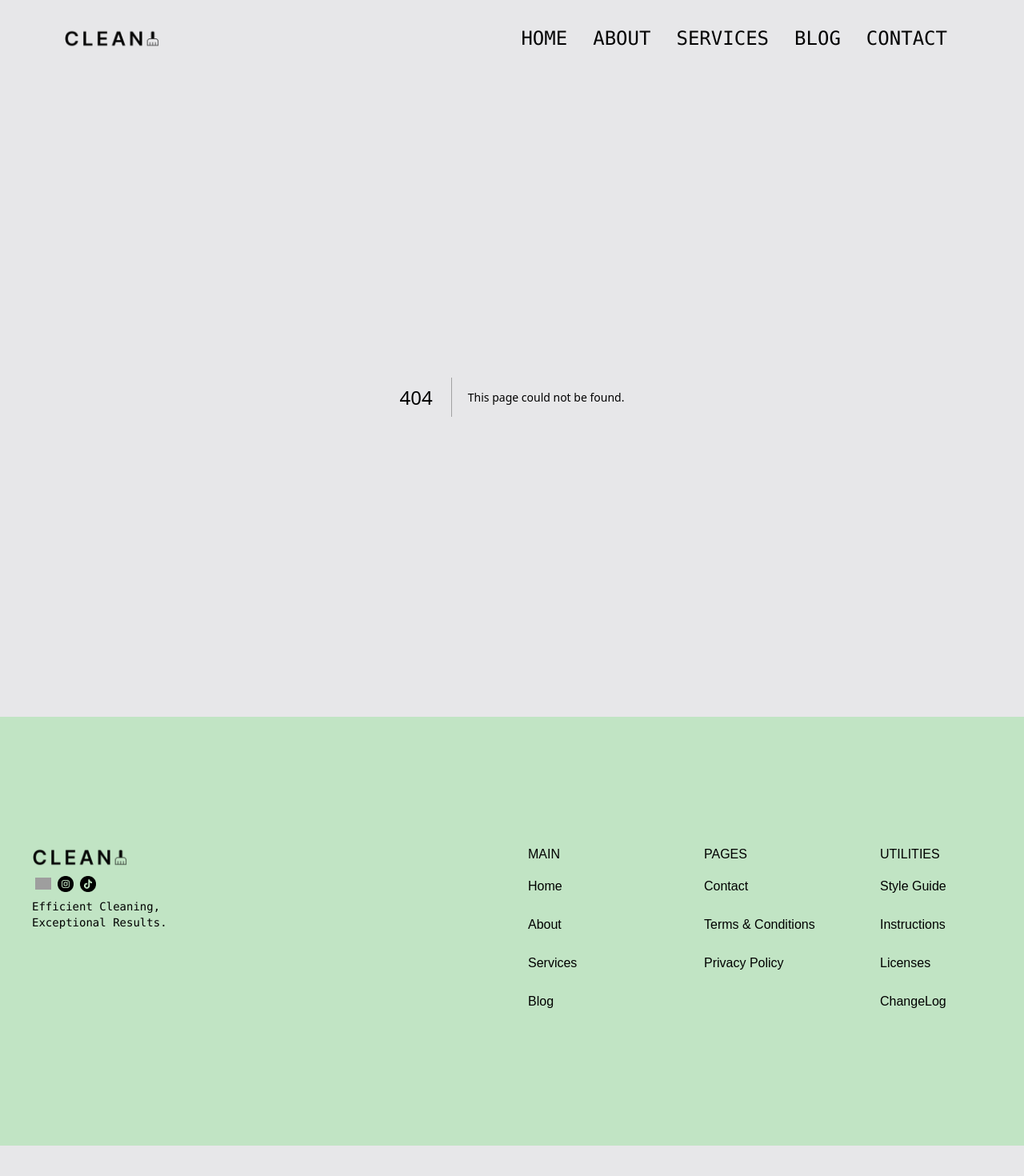
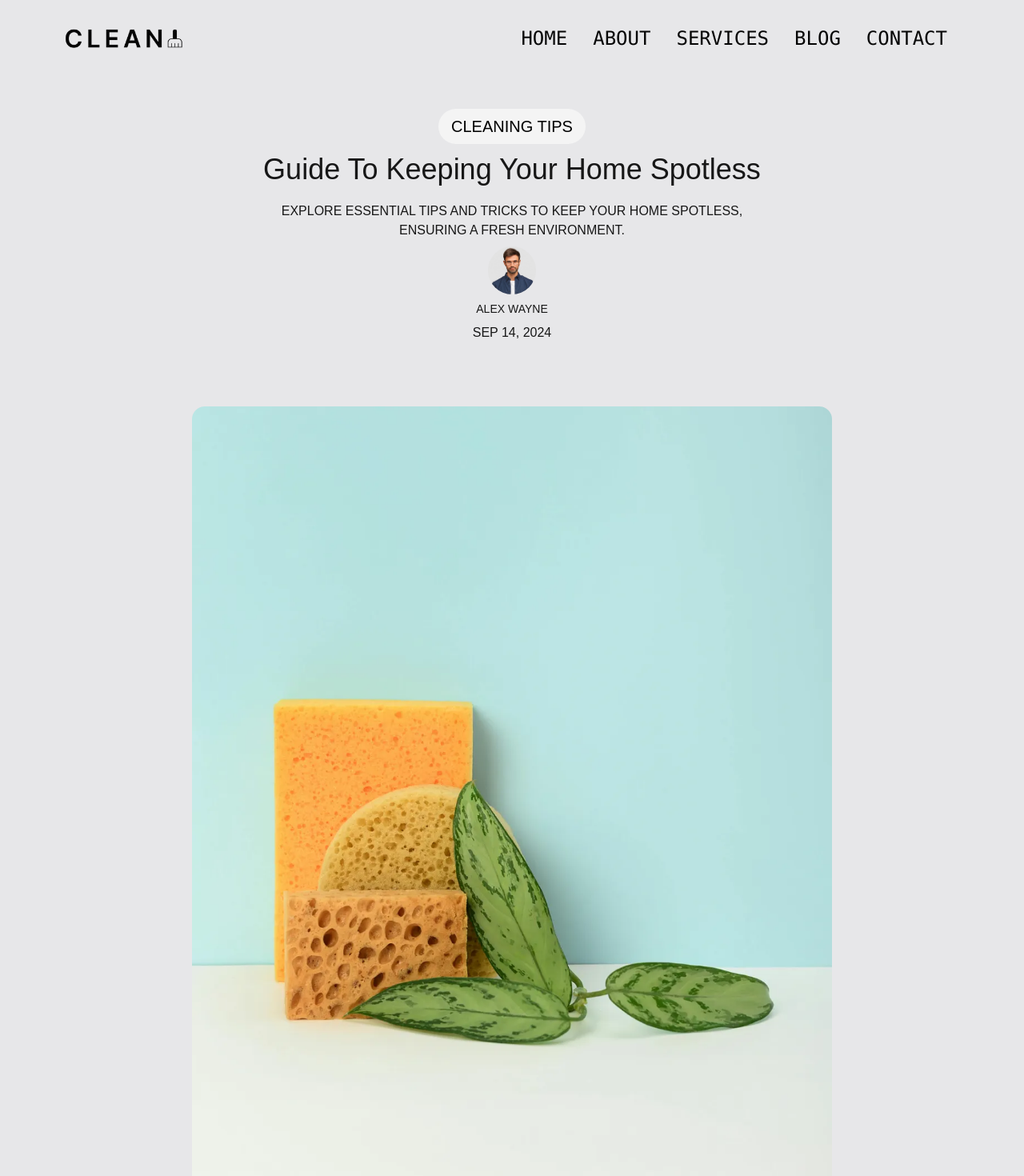
Before and after one commit to Yagya-Adh/clean, a Next.js app: page /blog/1 in a window 1280 px wide. Before the commit this address had no page. Shown: the top 1470 px of the page at 80% size. Before the commit the page ends 1432 px from the top, so only its background shows below. Built offline with nearby package versions, Linux system fonts and the light colour scheme; grey boxes are pictures that could not be loaded.

Commit message:
and save chnages

```diff
--- /dev/null
+++ b/app/blog/[id]/page.tsx
@@ -0,0 +1,97 @@
+"use client";
+import CardBadge from "@/app/components/badge/CardBadge";
+import blogData from "@/blogData.json";
+import Image from "next/image";
+import { useParams } from "next/navigation";
+import { useEffect, useState } from "react";
+
+interface IUser {
+  name: string;
+  image: string;
+}
+interface IPage {
+  id: number;
+  title: string;
+  describe: string;
+}
+interface IAuthor {
+  name: string;
+  publishDate: string;
+}
+interface IblogData {
+  id: number;
+  cardImage: string;
+  cardDescription: string;
+  cardTag: string;
+  cardDate: string;
+  user: IUser;
+  mainTitle: string;
+  mainDescription: string;
+  author: IAuthor;
+  conclusion: string;
+  pages: IPage[];
+  extraText: string;
+}
+
+const BlogDetails = () => {
+  const { id } = useParams();
+  const [blog, setBlog] = useState<IblogData | null>(null);
+
+  useEffect(() => {
+    const blogPost = blogData.find(
+      (item) => item.id === parseInt<number | null>(id, 10)
+    );
+    setBlog(blogPost || null);
+  }, [id]);
+
+  if (!blog) {
+    return <div>Loading...</div>;
+  }
+
+  return (
+    <main className="max-w-screen-2xl mx-auto md:px-10">
+      <section>
+        <article className="flex flex-col justify-center items-center py-10">
+          <CardBadge text={blog.mainTitle} />
+          <p className="text-4xl capitalize py-3">{blog.cardDescription}</p>
+          <p className="text-base text-center uppercase max-w-screen-sm py-2">
+            {" "}
+            {blog.mainDescription}
+          </p>
+          <Image
+            src={blog.user.image}
+            alt="card_image_"
+            width={60}
+            height={60}
+            className="object-center object-cover rounded-full"
+          />
+          <h5 className="text-sm uppercase py-2"> {blog.author.name}</h5>
+          <h6 className="text-base uppercase">{blog.author.publishDate}</h6>
+        </article>
+        <div className="flex justify-center items-center py-10">
+          <Image
+            src={blog.cardImage}
+            alt="card_image_"
+            width={800}
+            height={400}
+            className="object-center object-cover rounded-2xl"
+          />
+        </div>
+        <summary className="py-10 md:px-2 lg:px-40 list-none">
+          {blog.pages?.map((pageArticle) => (
+            <article key={pageArticle.id} className="py-2">
+              <h4 className="text-5xl font-semibold py-1">
+                {pageArticle.title}
+              </h4>
+              <p className="text-clean-black-10/80 text-xl font-sans">
+                {pageArticle.describe}
+              </p>
+            </article>
+          ))}
+        </summary>
+      </section>
+    </main>
+  );
+};
+
+export default BlogDetails;
--- a/app/blog/page.tsx
+++ b/app/blog/page.tsx
@@ -1,5 +1,6 @@
 import CustomHeader from "../components/banner/CustomHeader";
 import SectionBanner from "../components/banner/SectionBanner";
+import ImageCardGroup from "../components/card/ImageCardGroup";
 
 const BlogPage = () => {
   return (
@@ -11,12 +12,14 @@ const BlogPage = () => {
         describe="Stay tuned for helpful guides and inspiring content."
         descriptionMaxwidth="max-w-72"
         isdescribeCapital={true}
+        fadeAnimation="animate-fadeInLeft"
       />
       <SectionBanner
         heading="Latest Posts"
         topic="Our recent articles"
         slug="Simplify your tasks and maintaining the cleanliness."
       />
+      <ImageCardGroup />
     </main>
   );
 };
--- /dev/null
+++ b/app/components/badge/CardBadge.tsx
@@ -0,0 +1,12 @@
+interface ICardBadge {
+  text: string;
+}
+const CardBadge = ({ text }: ICardBadge) => {
+  return (
+    <div className="rounded-full px-4 py-2 bg-clean-smoke-white text-xl text-black text-center uppercase">
+      {text}
+    </div>
+  );
+};
+
+export default CardBadge;
--- a/app/components/banner/CustomHeader.tsx
+++ b/app/components/banner/CustomHeader.tsx
@@ -7,6 +7,10 @@ interface IcustomHeader {
   icon: string;
   descriptionMaxwidth: string | "max-w-sm" | "max-w-xl";
   isdescribeCapital?: boolean;
+  fadeAnimation?:
+    | "animate-fadeInUp"
+    | "animate-fadeInRight"
+    | "animate-fadeInLeft";
 }
 const CustomHeader = ({
   title,
@@ -15,15 +19,27 @@ const CustomHeader = ({
   icon,
   descriptionMaxwidth,
   isdescribeCapital,
+  fadeAnimation,
 }: IcustomHeader) => {
   return (
     <section className="max-w-screen-2xl mx-auto px-10 py-20">
-      <div className="flex flex-col justify-center items-center animate-fadeInUp">
-        <header className="flex flex-row items-center animate-fadeInUp">
+      <div
+        className={`flex flex-col justify-center items-center
+
+
+          ${fadeAnimation ? fadeAnimation : "animate-fadeInUp"}`}
+      >
+        <header
+          className={`flex flex-row items-center ${
+            fadeAnimation ? fadeAnimation : ""
+          }`}
+        >
           <Image src={icon} alt="header_logo_" width={36} height={36} />
           <h5 className="font-mono uppercase text-sm ml-4">{slug}</h5>
         </header>
-        <article className="p-4 text-center animate-fadeInUp">
+        <article
+          className={`p-4 text-center ${fadeAnimation ? fadeAnimation : ""}`}
+        >
           <h1 className="text-7xl font-light py-4">{title}</h1>
           <p
             className={`
--- a/app/components/card/ImageCardGroup.tsx
+++ b/app/components/card/ImageCardGroup.tsx
@@ -1,20 +1,20 @@
 import blogData from "@/blogData.json";
+import Image from "next/image";
+import CardBadge from "../badge/CardBadge";
+import Link from "next/link";
 interface IUser {
   name: string;
   image: string;
 }
-
 interface IPage {
   id: number;
   title: string;
   describe: string;
 }
-
 interface IAuthor {
   name: string;
   publishDate: string;
 }
-
 interface IblogData {
   id: number;
   cardImage: string;
@@ -29,10 +29,51 @@ interface IblogData {
   pages: IPage[];
   extraText: string;
 }
-const data: IblogData = blogData;
+const data: IblogData[] = blogData;
 
 const ImageCardGroup = () => {
-  return <section className="max-w-screen-2xl mx-auto px-10">{}</section>;
+  return (
+    <section className="max-w-screen-2xl mx-auto px-10 ">
+      <div className="grid grid-cols-1 lg:grid-cols-2 gap-10">
+        {data?.slice(0, 4).map((list) => (
+          <Link
+            className="flex flex-col overflow-hidden py-10"
+            key={list.id}
+            href={`/blog/${list.id}`}
+          >
+            <div className="h-full">
+              <Image
+                src={list.cardImage}
+                alt="card_image_"
+                width={400}
+                height={400}
+                className="object-center object-cover w-full h-full rounded-2xl"
+              />
+            </div>
+            <div className="relative flex justify-between items-center py-4">
+              <CardBadge text={list.cardTag} />
+              <span>{list.cardDate}</span>
+              <div className="border-b w-1/6 border-black"></div>
+              <div className="flex items-center justify-between">
+                <Image
+                  src={list.user.image}
+                  alt="card_image_"
+                  width={50}
+                  height={50}
+                  className="object-center object-cover rounded-full"
+                />
+                <h2 className="uppercase flex flex-col items-center justify-center py-4 text-center  ml-8">
+                  {list.author.name}
+                  <span className="border-b border-black w-1/2 py-1"></span>
+                </h2>
+              </div>
+            </div>
+            <h1 className="font-light text-4xl py-4">{list.cardDescription}</h1>
+          </Link>
+        ))}
+      </div>
+    </section>
+  );
 };
 
 export default ImageCardGroup;
--- a/app/components/navbar/Navbar.tsx
+++ b/app/components/navbar/Navbar.tsx
@@ -1,5 +1,6 @@
 import Image from "next/image";
 import Link from "next/link";
+import { FaBars } from "react-icons/fa";
 
 const data = [
   { id: 1, path: "/", name: "Home" },
@@ -11,15 +12,15 @@ const data = [
 const Navbar = () => {
   return (
     <nav>
-      <div className="mx-auto max-w-screen-2xl px-20">
-        <div className="flex items-center justify-between">
+      <div className="mx-auto max-w-screen-2xl px-4 md:px-20">
+        <div className="flex items-center justify-between w-full">
           <Image
             src="/assets/logo/cleanlogo.png"
             alt="logo_nav_"
-            height={120}
-            width={120}
+            height={150}
+            width={150}
           />
-          <ul className="flex items-center">
+          <ul className="hidden lg:flex items-center">
             {data?.slice(0, 5).map((list) => (
               <li
                 key={list.id}
@@ -40,6 +41,10 @@ const Navbar = () => {
               </li>
             ))}
           </ul>
+
+          <div className="md:hidden">
+            <FaBars className="size-8" />
+          </div>
         </div>
       </div>
     </nav>
--- a/blogData.json
+++ b/blogData.json
@@ -1,13 +1,13 @@
 [
   {
     "id": 1,
-    "cardImage": "/assets/images/guidClean.jpg",
+    "cardImage": "/assets/images/guideClean.webp",
     "cardDescription": "Guide to Keeping Your Home Spotless",
     "cardTag": "CLEANING TIP",
     "cardDate": "OCT 9",
     "user": {
       "name": "ALEX WAYNE",
-      "image": "/assets/images/alex.png"
+      "image": "/assets/images/alex.jpg"
     },
     "mainTitle": "Cleaning Tips",
     "mainDescription": "Explore essential tips and tricks to keep your home spotless, ensuring a fresh environment.",
@@ -47,13 +47,13 @@
   },
   {
     "id": 2,
-    "cardImage": "/assets/images/dailyRoutine.jpg",
+    "cardImage": "/assets/images/dailyClean.webp",
     "cardDescription": "Effective Daily Cleaning Routines",
     "cardTag": "CLEANING HACKS",
     "cardDate": "OCT 9",
     "user": {
       "name": "JOE MORGAN",
-      "image": "/assets/images/joe.png"
+      "image": "/assets/images/joe.jpg"
     },
     "mainTitle": "Cleaning Hacks",
     "mainDescription": "Busy schedules can make it challenging to keep up with household cleaning.",
@@ -93,13 +93,13 @@
   },
   {
     "id": 3,
-    "cardImage": "/assets/images/officeClean.jpg",
+    "cardImage": "/assets/images/officeClean.webp",
     "cardDescription": "Keep Your Office Clean For Productivity",
     "cardTag": "OFFICE CLEANING",
     "cardDate": "OCT 9",
     "user": {
       "name": "SARA SMITH",
-      "image": "/assets/images/sara.png"
+      "image": "/assets/images/sara.jpg"
     },
     "mainTitle": "Office Cleaning",
     "mainDescription": "A clean and organized environment is essential for productivity, whether at home or in the office.",
@@ -139,13 +139,13 @@
   },
   {
     "id": 4,
-    "cardImage": "/assets/images/healthierHome.jpg",
+    "cardImage": "/assets/images/homeClean.webp",
     "cardDescription": "Tips for a Healthier Home",
     "cardTag": "HYGIENE PRACTICES",
     "cardDate": "OCT 9",
     "user": {
       "name": "JAMIE LEE",
-      "image": "/assets/images/jamie.png"
+      "image": "/assets/images/jamie.jpg"
     },
     "mainTitle": "Hygiene Practices",
     "mainDescription": "A clean home is not just about aesthetics—it's also crucial for your health and well-being.",
--- a/tailwind.config.ts
+++ b/tailwind.config.ts
@@ -13,6 +13,14 @@ const config: Config = {
           "0%": { opacity: "0", transform: "translateY(25px)" },
           "100%": { opacity: "1", transform: "translateY(0)" },
         },
+        fadeInLeft: {
+          "0%": { opacity: "0", transform: "translateX(25px)" },
+          "100%": { opacity: "1", transform: "translateX(0)" },
+        },
+        fadeInRight: {
+          "0%": { opacity: "0", transform: "translateX(-25px)" },
+          "100%": { opacity: "1", transform: "translateX(0)" },
+        },
         fadeIn: {
           "0%": { opacity: "0" },
           "100%": { opacity: "1" },
@@ -27,6 +35,8 @@ const config: Config = {
         fadeIn: "fadeIn 1.5s ease-in",
         fadeOut: "fadeOut 1.5s ease-out",
         fadeInUp: "fadeInUp .8s ease-in",
+        faceInLeft: "faceInLeft .8 ease-in",
+        fadeInRight: "fadeInRight .8 ease-in",
       },
       colors: {
         background: "var(--background)",
@@ -45,6 +55,9 @@ const config: Config = {
           yellow: {
             10: "#dbec62",
           },
+          smoke: {
+            white: "#F5F5F5F5",
+          },
         },
       },
     },
```
Also changed, not shown: package.json (+5 -4 lines), public/assets/icon/happyPlus.svg (added), 1 other file (tests, documents, lock files or other folders).
